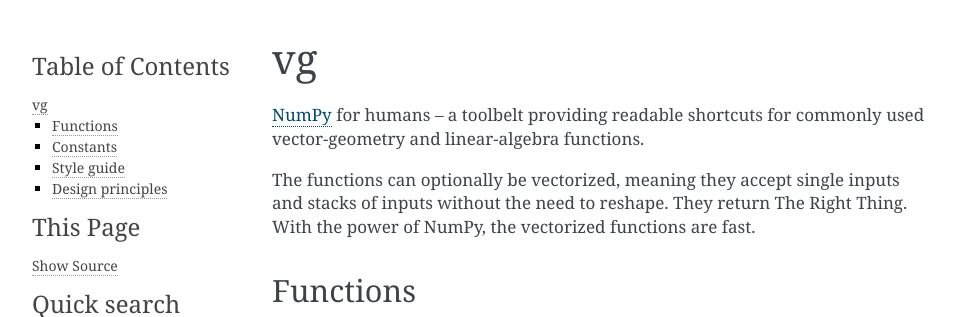
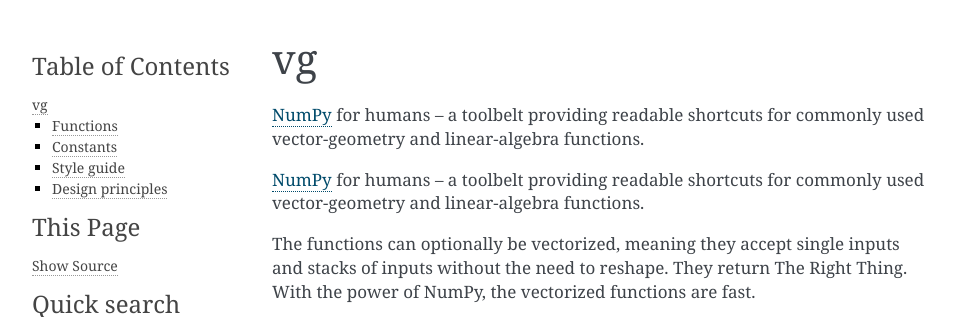
Before and after one commit to lace/vg, a Sphinx documentation site: the page built from doc/index.md, in a window 1280 px wide and 900 px high, cut to the strip 0-317 px from the top of the window. Shown: the whole strip, without its empty margins (148-1103 px from the left). Built offline with Sphinx 7.4.7, drawn with Linux system fonts in a browser that asks for light colours.

Commit message:
Vectorized

```diff
--- a/doc/index.md
+++ b/doc/index.md
@@ -1,5 +1,8 @@
 vg
 ==
+
+[NumPy][] for humans – a toolbelt providing readable shortcuts for commonly used
+vector-geometry and linear-algebra functions.
 
 [NumPy][] for humans – a toolbelt providing readable shortcuts for commonly used
 vector-geometry and linear-algebra functions.
```
